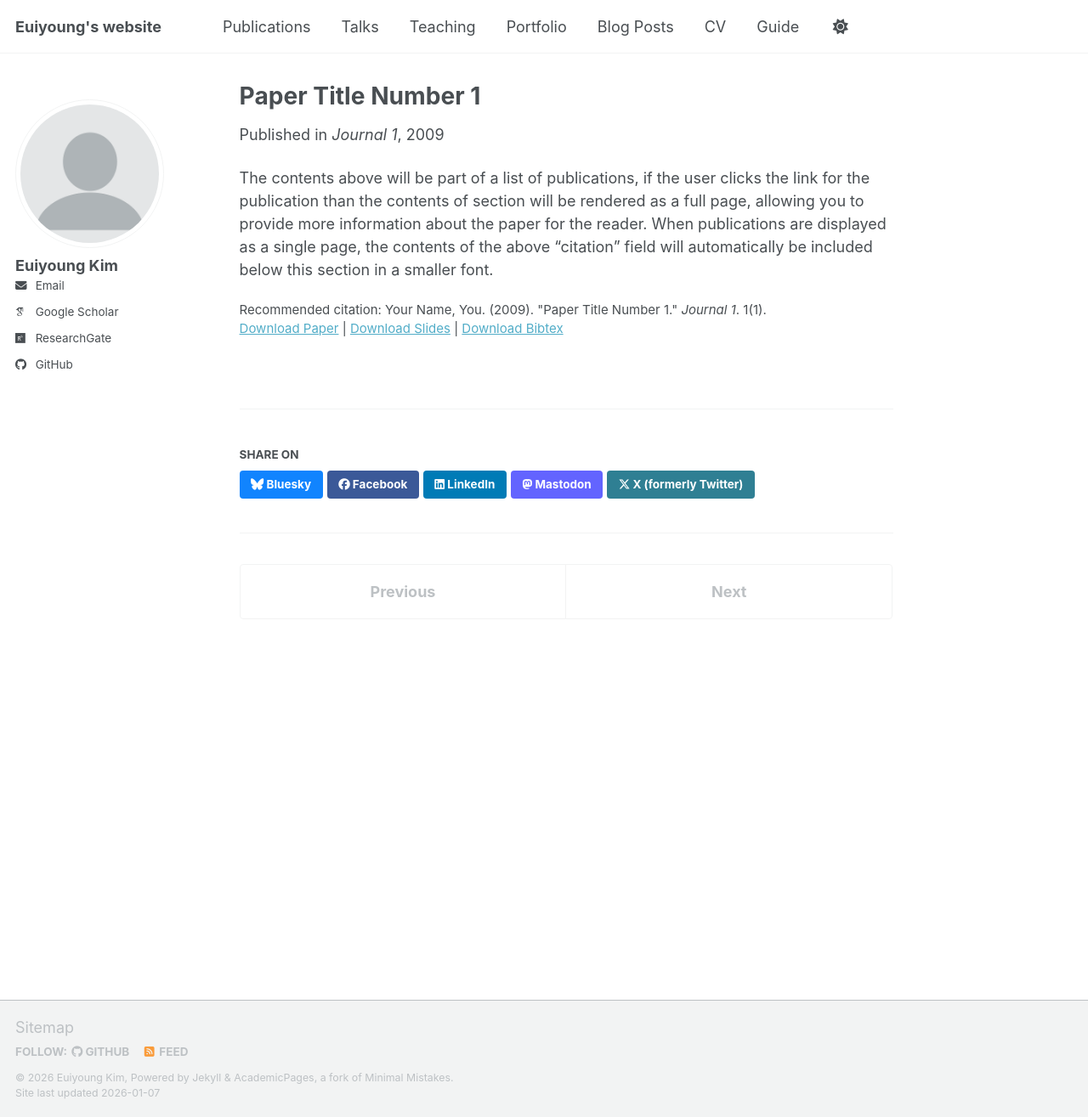
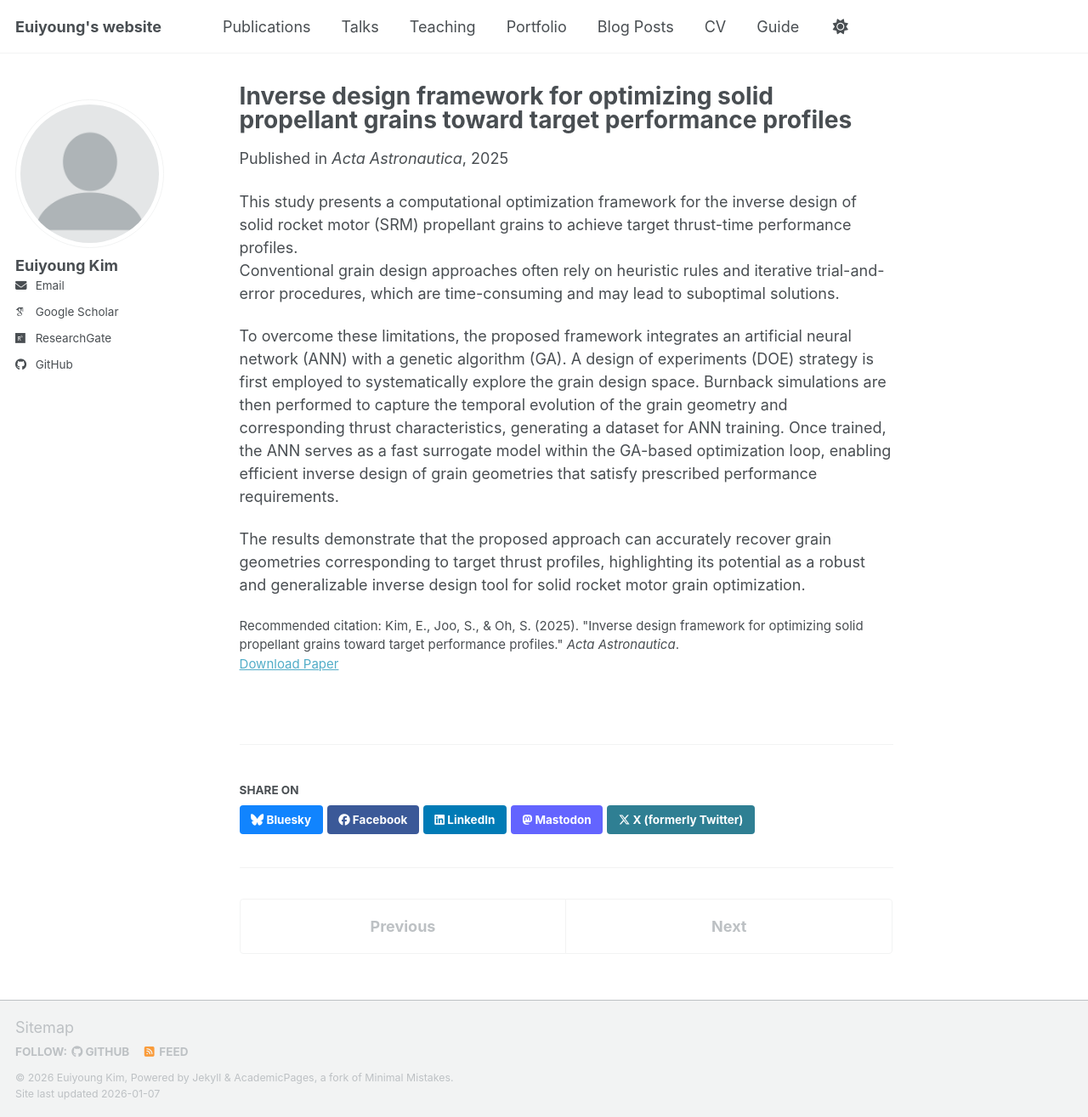
Before and after one commit to key9912/key9912.github.io, a Jekyll site: the page built from _publications/2009-10-01-paper-title-number-1.md, in a window 1280 px wide and 1315 px high. Shown: the whole window at 85% size. Built offline with Jekyll 4.4.1, drawn with Linux system fonts in a browser that asks for light colours; some web fonts are replaced; a script bundle is joined from its source files by our own code; library files that are not in the unit come from our copies.

Commit message:
Update 2009-10-01-paper-title-number-1.md

```diff
--- a/_publications/2009-10-01-paper-title-number-1.md
+++ b/_publications/2009-10-01-paper-title-number-1.md
@@ -1,14 +1,17 @@
 ---
-title: "Paper Title Number 1"
+title: "Inverse design framework for optimizing solid propellant grains toward target performance profiles"
 collection: publications
 category: manuscripts
-permalink: /publication/2009-10-01-paper-title-number-1
-excerpt: 'This paper is about the number 1. The number 2 is left for future work.'
-date: 2009-10-01
-venue: 'Journal 1'
-slidesurl: 'https://academicpages.github.io/files/slides1.pdf'
-paperurl: 'https://academicpages.github.io/files/paper1.pdf'
-bibtexurl: 'https://academicpages.github.io/files/bibtex1.bib'
-citation: 'Your Name, You. (2009). &quot;Paper Title Number 1.&quot; <i>Journal 1</i>. 1(1).'
+permalink: /publication/2025-09-17-inverse-design-srm-grain
+excerpt: "This paper proposes a surrogate-assisted inverse design framework that integrates an artificial neural network (ANN) with a genetic algorithm (GA) to optimize solid rocket motor propellant grain geometries toward prescribed thrust-time profiles."
+date: 2025-09-17
+venue: "Acta Astronautica"
+paperurl: "https://doi.org/10.1016/j.actaastro.2025.09.039"
+citation: 'Kim, E., Joo, S., & Oh, S. (2025). "Inverse design framework for optimizing solid propellant grains toward target performance profiles." <i>Acta Astronautica</i>.'
 ---
-The contents above will be part of a list of publications, if the user clicks the link for the publication than the contents of section will be rendered as a full page, allowing you to provide more information about the paper for the reader. When publications are displayed as a single page, the contents of the above "citation" field will automatically be included below this section in a smaller font.
+This study presents a computational optimization framework for the inverse design of solid rocket motor (SRM) propellant grains to achieve target thrust-time performance profiles.
+Conventional grain design approaches often rely on heuristic rules and iterative trial-and-error procedures, which are time-consuming and may lead to suboptimal solutions.
+
+To overcome these limitations, the proposed framework integrates an artificial neural network (ANN) with a genetic algorithm (GA). A design of experiments (DOE) strategy is first employed to systematically explore the grain design space. Burnback simulations are then performed to capture the temporal evolution of the grain geometry and corresponding thrust characteristics, generating a dataset for ANN training. Once trained, the ANN serves as a fast surrogate model within the GA-based optimization loop, enabling efficient inverse design of grain geometries that satisfy prescribed performance requirements.
+
+The results demonstrate that the proposed approach can accurately recover grain geometries corresponding to target thrust profiles, highlighting its potential as a robust and generalizable inverse design tool for solid rocket motor grain optimization.
```
